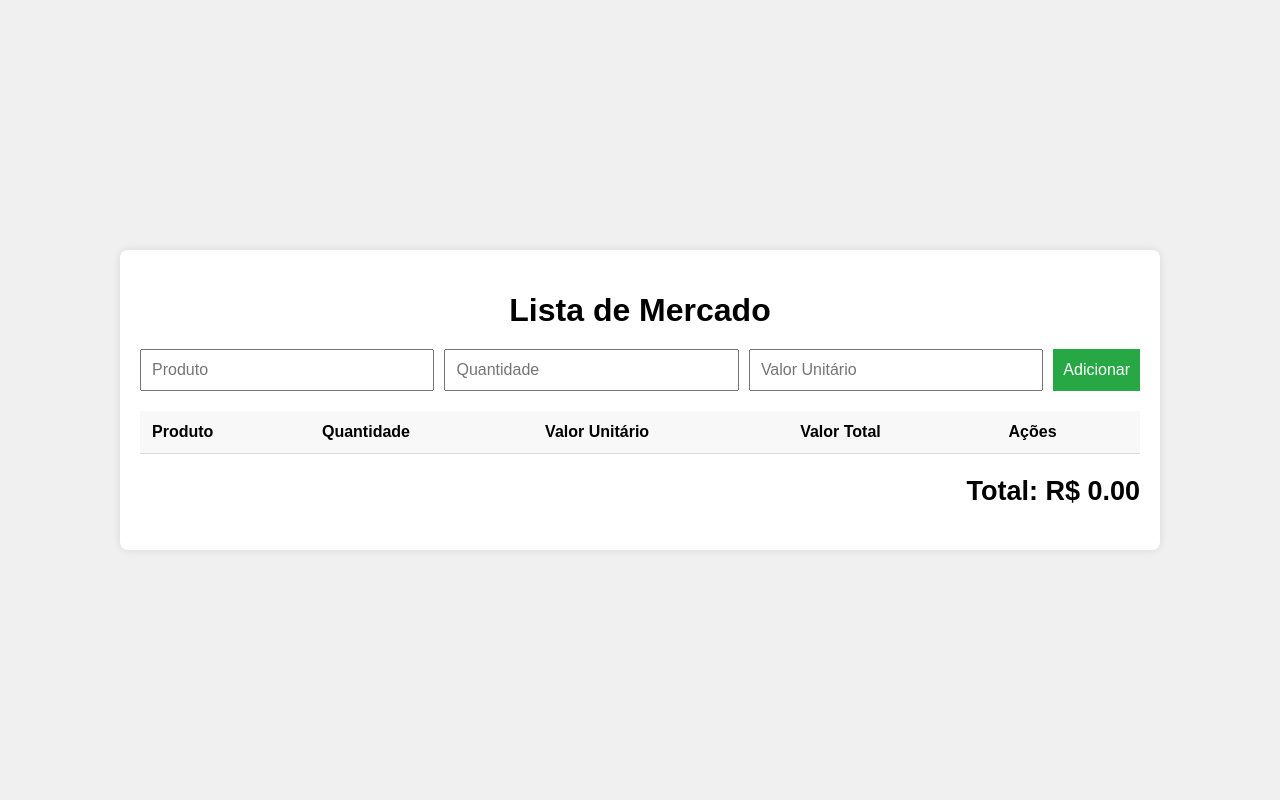
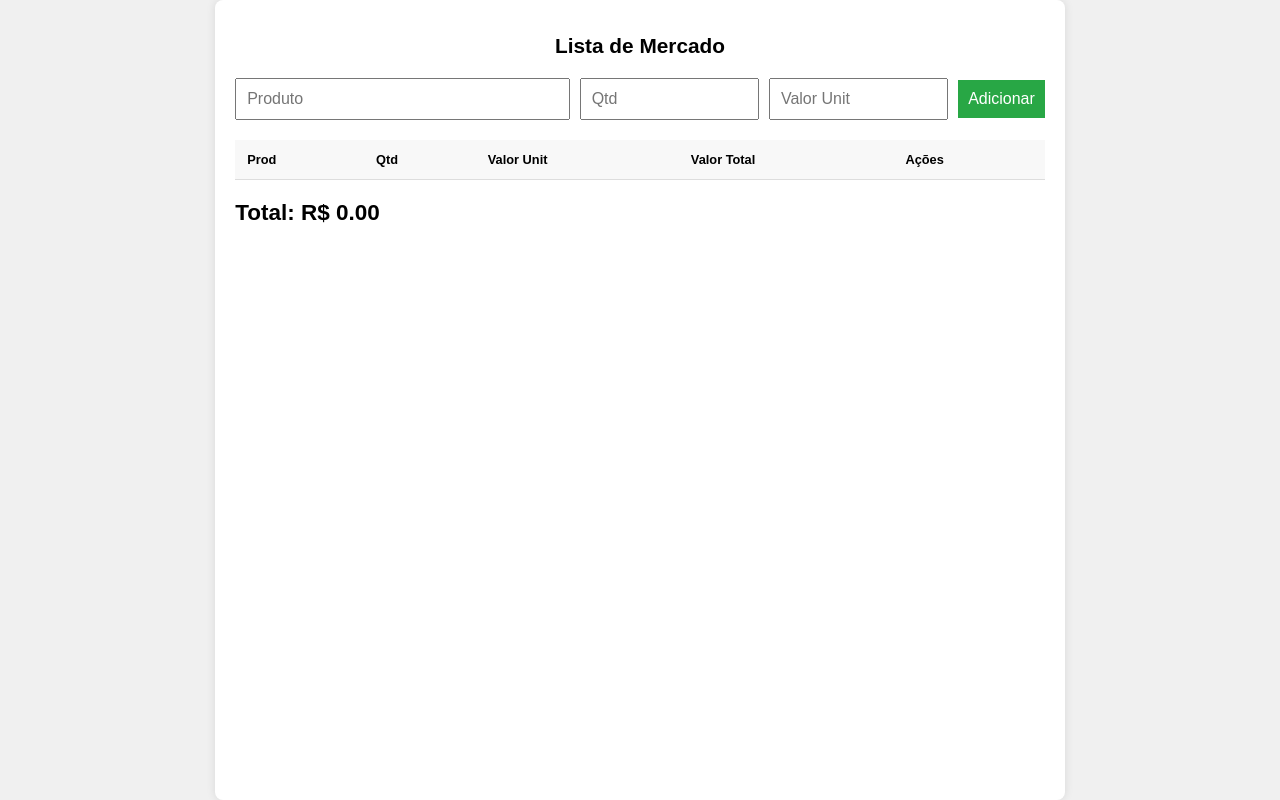
Before and after one commit to cydnesmelo/lista-mercado, a plain HTML site: page index.html in a window 1280 px wide. Drawn offline with Linux system fonts and the light colour scheme.

Commit message:
Add files via upload

```diff
--- a/index.html
+++ b/index.html
@@ -11,16 +11,16 @@
         <h1>Lista de Mercado</h1>
         <div class="form-container">
             <input type="text" id="produto" placeholder="Produto">
-            <input type="number" id="quantidade" placeholder="Quantidade">
-            <input type="number" id="valorUnitario" placeholder="Valor Unitário">
+            <input type="number" id="quantidade" placeholder="Qtd">
+            <input type="number" id="valorUnitario" placeholder="Valor Unit">
             <button id="adicionar">Adicionar</button>
         </div>
-        <table>
+        <table id="lista">
             <thead>
                 <tr>
-                    <th>Produto</th>
-                    <th>Quantidade</th>
-                    <th>Valor Unitário</th>
+                    <th>Prod</th>
+                    <th>Qtd</th>
+                    <th>Valor Unit</th>
                     <th>Valor Total</th>
                     <th>Ações</th>
                 </tr>
--- a/styles.css
+++ b/styles.css
@@ -1,9 +1,11 @@
+@media screen {
+
+}
 body {
     font-family: Arial, sans-serif;
     background-color: #f0f0f0;
     display: flex;
     justify-content: center;
-    align-items: center;
     height: 100vh;
     margin: 0;
 }
@@ -13,19 +15,21 @@ body {
     padding: 20px;
     border-radius: 8px;
     box-shadow: 0 0 10px rgba(0, 0, 0, 0.1);
-    width: 100%;
-    max-width: 1000px;
+
 }
 
 h1 {
     text-align: center;
     margin-bottom: 20px;
+    font-size: 1.3rem;
 }
 
 .form-container {
     display: flex;
     justify-content: space-between;
     margin-bottom: 20px;
+    justify-content: center;
+    align-items: center;
 }
 
 input {
@@ -33,6 +37,11 @@ input {
     font-size: 16px;
     margin-right: 10px;
     flex-grow: 1;
+    width: 40%;
+}
+
+#quantidade, #valorUnitario{
+    width: 20%;
 }
 
 button {
@@ -52,6 +61,7 @@ table {
     width: 100%;
     border-collapse: collapse;
     margin-bottom: 20px;
+
 }
 
 th, td {
@@ -59,7 +69,6 @@ th, td {
     text-align: left;
     border-bottom: 1px solid #ddd;
 }
-
 th {
     background-color: #f8f8f8;
 }
@@ -69,6 +78,12 @@ td button {
 }
 
 .total {
-    text-align: right;
-    font-size: 18px;
+    font-size: 15px;
 }
+#lista{
+    font-size: 0.8rem;
+}
+
+@media screen {
+
+}
```
